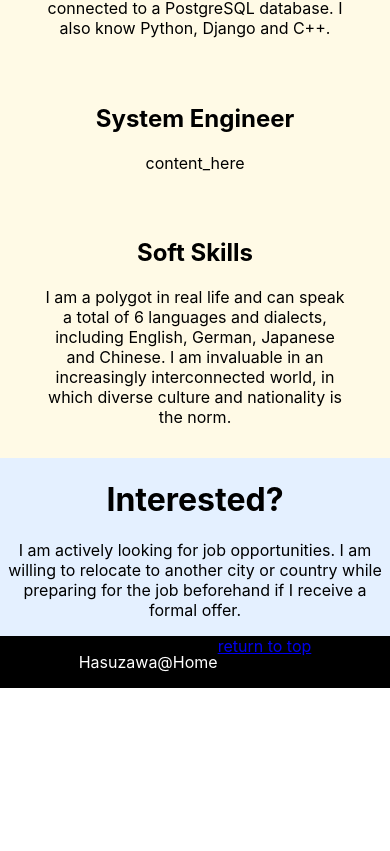
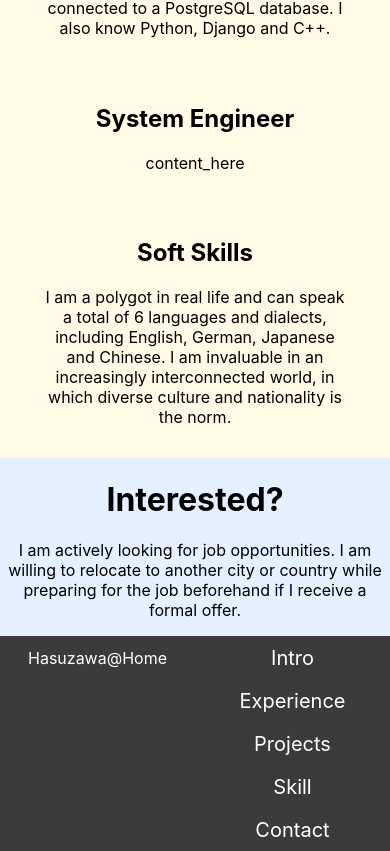
Before and after one commit to Hasuzawa/Homepage, a React (Create React App) app: page / in a window 390 px wide. Shown: the part 1525-2376 px from the top of the page. Before the commit the page ends 2213 px from the top, so only its background shows below. Built offline with nearby package versions, Linux system fonts and the light colour scheme; the HTML template or start-up script is replaced by a standard one.

Commit message:
formated Footer

```diff
--- a/src/App.js
+++ b/src/App.js
@@ -39,7 +39,7 @@ export default class App extends React.Component {
         <Banner bannerFolded={this.state.bannerFolded}/>
         <Header handleClick={this.handleClick} selectedTab={this.state.selectedTab} handleFold={this.handleFold} bannerFolded={this.state.bannerFolded}/>
         <Content selectedTab={this.state.selectedTab}/>
-        <Footer />
+        <Footer handleClick={this.handleClick}/>
       </div>
     )
   }
--- a/src/Components/Footer.jsx
+++ b/src/Components/Footer.jsx
@@ -1,12 +1,17 @@
 import React from "react";
 import "./style.scss";
+import "./responsive.scss";
 
-export default function Footer(){
+export default function Footer(props){
     return (
         <div className="footer">
-            <p>Hasuzawa@Home</p>
-            {/* dont use # to scroll to top */}
-            <a href="#root">return to top</a>
+            <span className="footer--site">Hasuzawa@Home</span>
+            <span id="0" className="footer--intro" onClick={props.handleClick}>Intro</span>
+            <span id="1" className="footer--experience" onClick={props.handleClick}>Experience</span>
+            <span id="2" className="footer--projects" onClick={props.handleClick}>Projects</span>
+            <span id="3" className="footer--skill" onClick={props.handleClick}>Skill</span>
+            <span id="4" className="footer--contact" onClick={props.handleClick}>Contact</span>
+
             {/*add some github icon link and contact info */}
         </div>
     );
--- a/src/Components/responsive.scss
+++ b/src/Components/responsive.scss
@@ -11,7 +11,7 @@
         }
     }
 
-    /******************/
+    /********* job *********/
 
     #job--last_section{
         flex-direction: column-reverse;
@@ -28,4 +28,43 @@
 
         }
     }
+
+    /*****  footer  *****/
+
+    .footer{
+        height: 215px;
+
+        grid-template-columns: 1fr 1fr;
+        grid-template-rows: 1fr 1fr 1fr 1fr 1fr;
+
+        .footer--site{
+            grid-column: 1 / span 1;
+            grid-row: 1 / span 1;
+        }
+
+        .footer--intro{
+            grid-column: 2 / span 1;
+            grid-row: 1 / span 1;
+        }
+
+        .footer--experience{
+            grid-column: 2 / span 1;
+            grid-row: 2 / span 1;
+        }
+
+        .footer--projects{
+            grid-column: 2 / span 1;
+            grid-row: 3 / span 1;
+        }
+
+        .footer--skill{
+            grid-column: 2 / span 1;
+            grid-row: 4 / span 1;
+        }
+
+        .footer--contact{
+            grid-column: 2 / span 1;
+            grid-row: 5 / span 1;
+        }
+    }
 }
--- a/src/Components/style.scss
+++ b/src/Components/style.scss
@@ -437,12 +437,70 @@ $banner-height: 95px;
     margin: 0px;
     border: 0px;
     padding: 0px;
-    background-color: black;
 
-    display: flex;
-    justify-content: center;
+    height: 100px;
+
+    background-color: rgb(59, 59, 59);
+
+    display: grid;
+    grid-template-columns: 1fr 1fr 1fr 1fr 1fr 1fr 1fr 1fr 1fr;
+    grid-template-rows: 1fr 1fr;
+
+    *{
+        color: white;
+
+        display: inline-flex;
+        align-items: center;
+        justify-content: center;
+    }
+
+    .footer--site{
+        grid-column: 5 / span 1;
+        grid-row: 2 / span 1;
+    }
+
+    .footer--intro{
+        grid-column: 3 / span 1;
+        font-size: 20px;
+
+        @extend %footer-switch-tab;
+    }
+
+    .footer--experience{
+        grid-column: 4 / span 1;
+        font-size: 20px;
+
+        @extend %footer-switch-tab;
+    }
+
+    .footer--projects{
+        grid-column: 5 / span 1;
+        font-size: 20px;
+
+        @extend %footer-switch-tab;
+    }
+
+    .footer--skill{
+        grid-column: 6 / span 1;
+        font-size: 20px;
+
+        @extend %footer-switch-tab;
+    }
+
+    .footer--contact{
+        grid-column: 7 / span 1;
+        font-size: 20px;
+
+        @extend %footer-switch-tab;
+    }
 }
 
-.footer p{
-    color: white;
+%footer-switch-tab{
+    cursor: pointer;
+    transition: 0.3s;
+
+    &:hover{
+        background-color: rgb(230, 230, 230);
+        color: black;
+    }
 }
```
Also changed, not shown: 1 other file (tests, documents, lock files or other folders).
